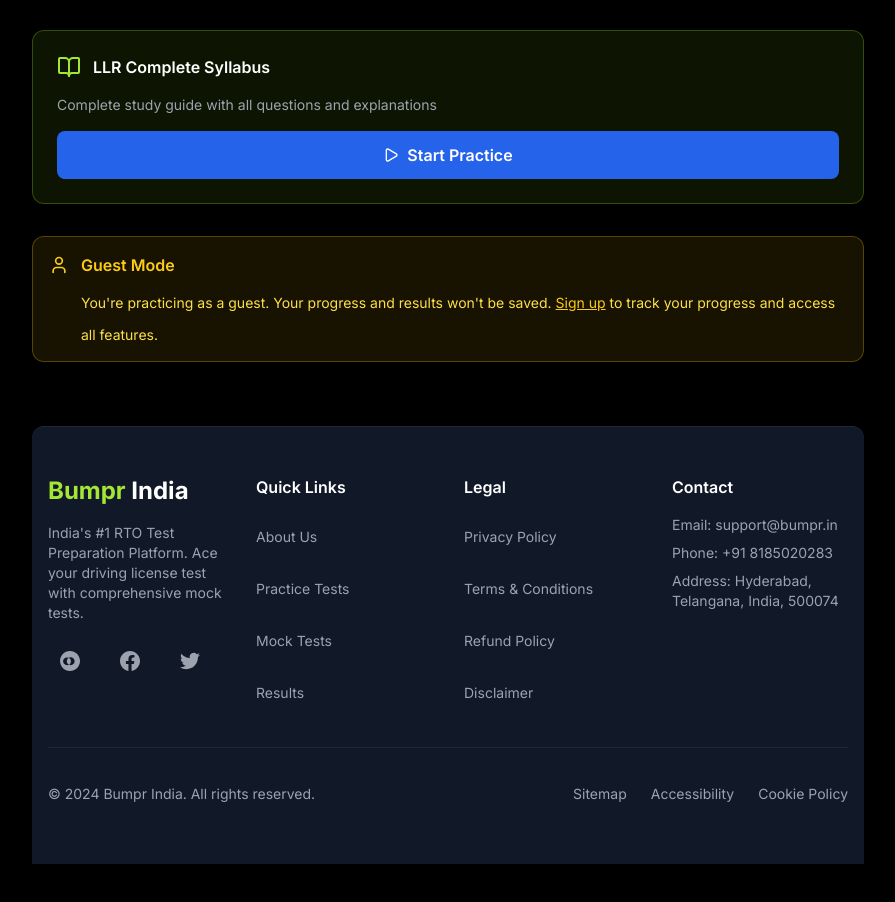
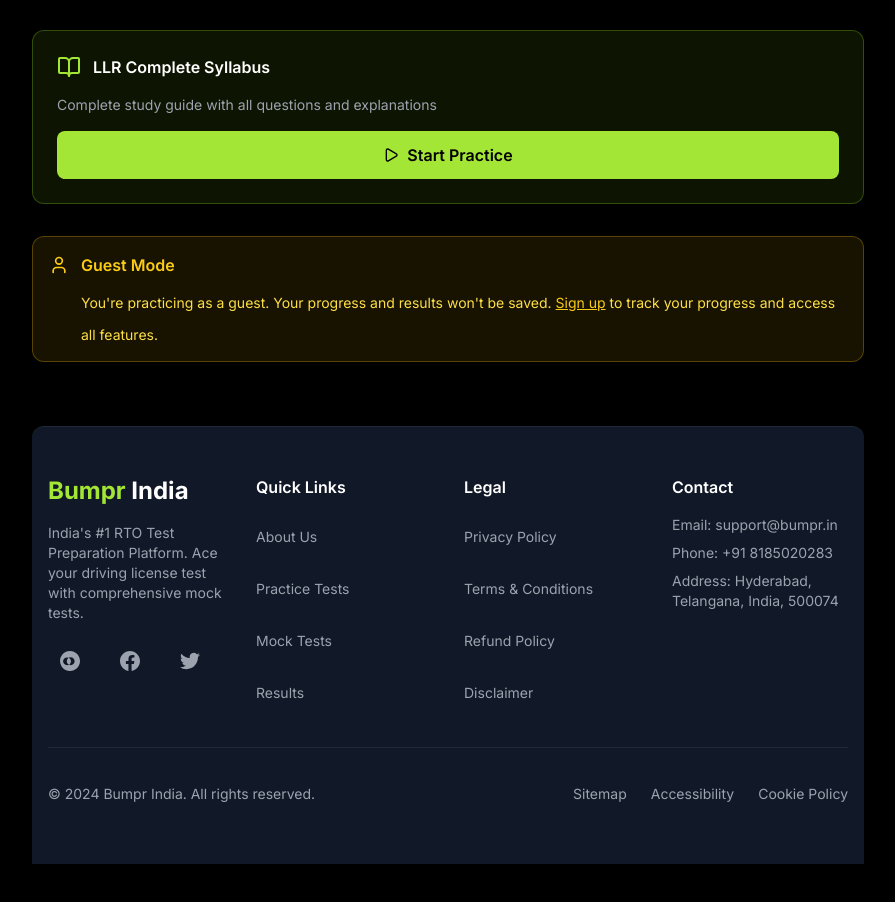
Before and after one commit to gopikiranspam/bumprweb, a React (Vite) app: page /guest-practice in a window 1280 px wide. Shown: the part 881-1783 px from the top of the page, without its empty margins (192-1087 px from the left). Built offline with nearby package versions, Linux system fonts and the light colour scheme; no server answers.

Commit message:
Updated GuestPracticeSelectionPage.tsx

```diff
--- a/src/pages/GuestPracticeSelectionPage.tsx
+++ b/src/pages/GuestPracticeSelectionPage.tsx
@@ -165,7 +165,7 @@ export const GuestPracticeSelectionPage: React.FC = () => {
 
             <button
               onClick={() => navigate('/guest-study-guide')}
-              className="w-full bg-blue-600 hover:bg-blue-500 text-white font-semibold py-3 px-4 rounded-lg transition-colors flex items-center justify-center space-x-2 touch-target"
+              className="w-full bg-lime-400 hover:bg-lime-300 text-black font-semibold py-3 px-4 rounded-lg transition-colors flex items-center justify-center space-x-2 touch-target"
             >
               <Play size={16} />
               <span>Start Practice</span>
```
